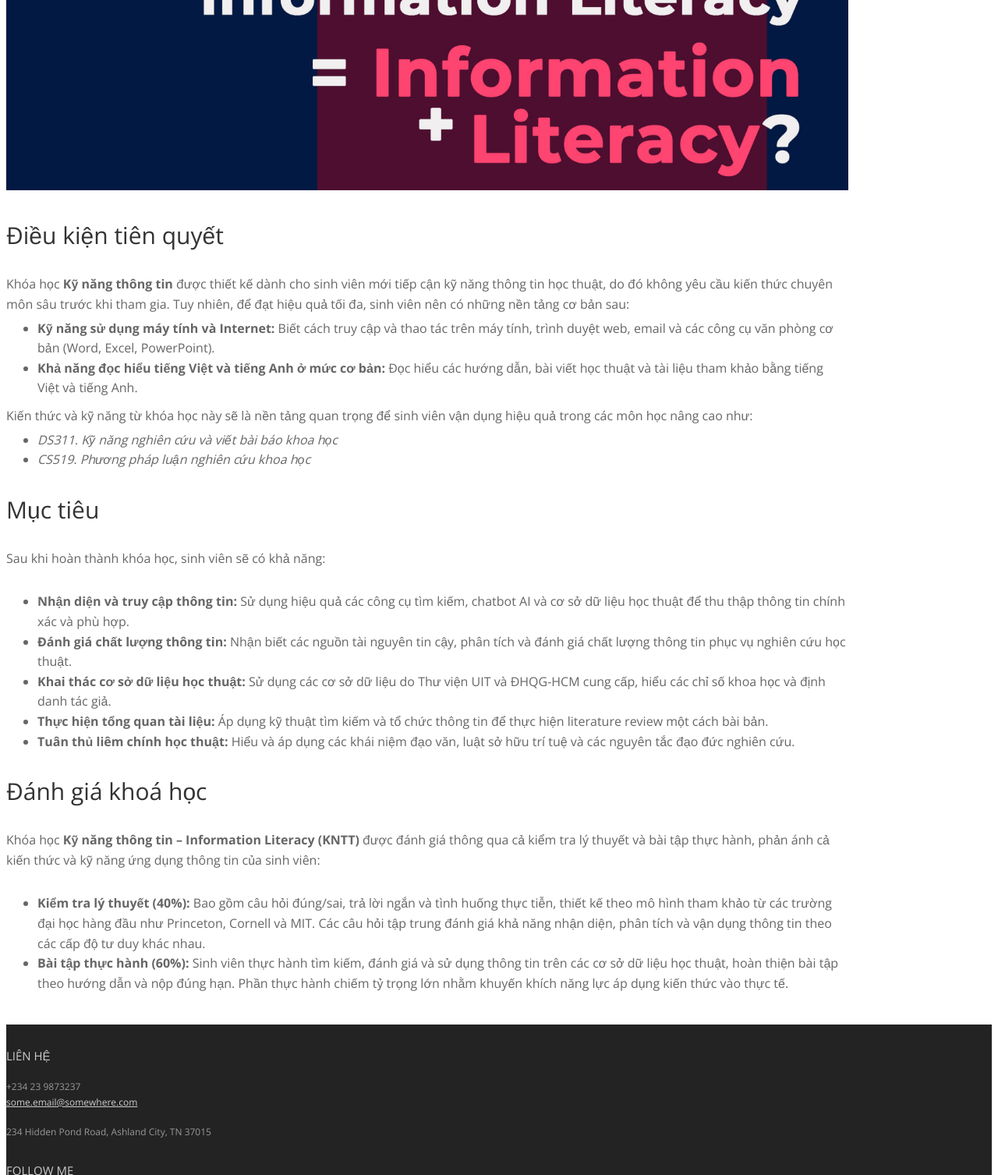
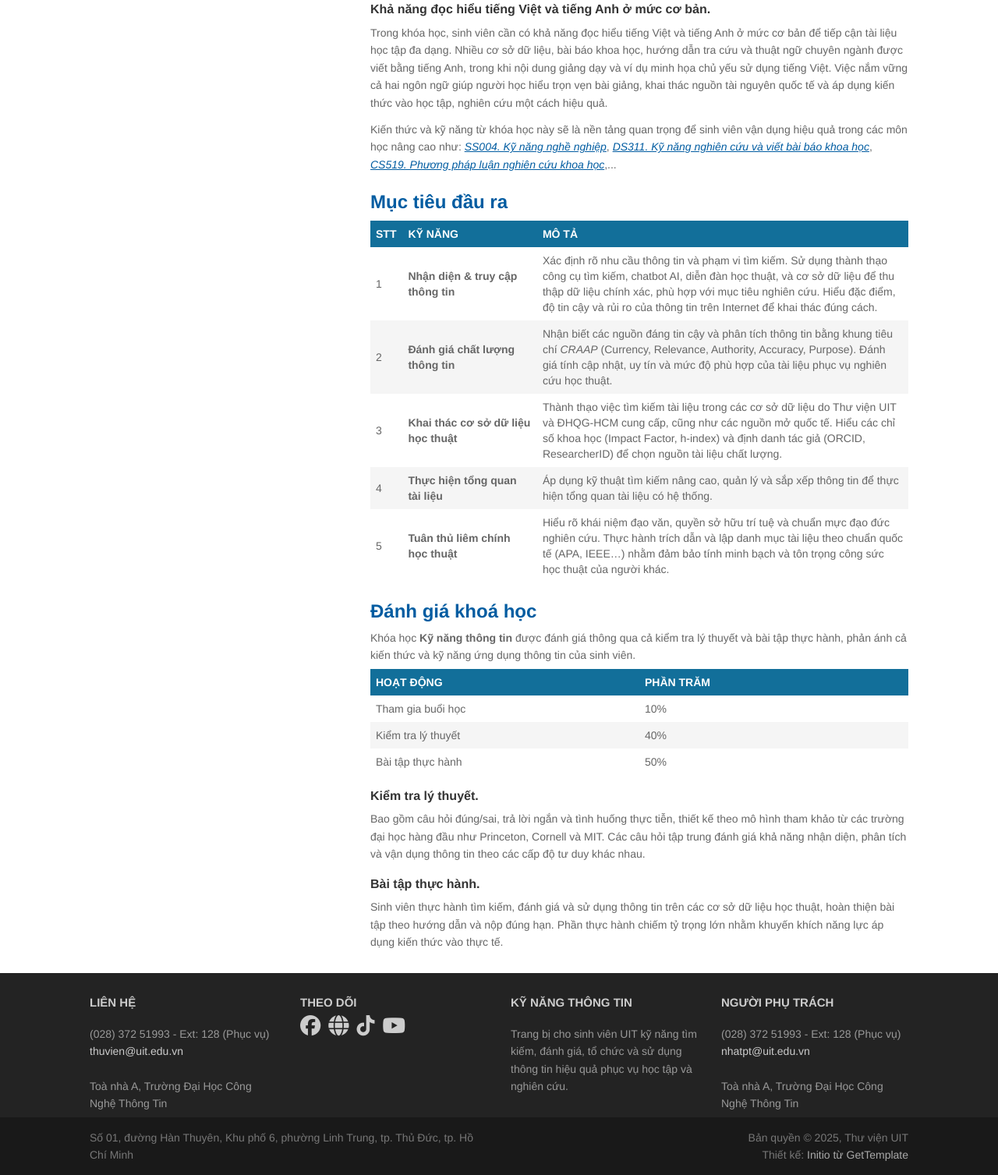
Before and after one commit to haiphan2000/haiphan2000.github.io, a plain HTML site: page about.html in a window 1280 px wide. Shown: the part 1293-2800 px from the top of the page at 78% size. Drawn offline with nearby package versions, Linux system fonts and the light colour scheme; some icons are missing; a web font is replaced by a local one.

```diff
--- a/about.html
+++ b/about.html
@@ -1,26 +1,28 @@
 <!DOCTYPE html>
 <html lang="en">
+
 <head>
 	<meta charset="utf-8">
-	<meta name="viewport"    content="width=device-width, initial-scale=1.0">
+	<meta name="viewport" content="width=device-width, initial-scale=1.0">
 	<meta name="description" content="">
-	<meta name="author"      content="Sergey Pozhilov (GetTemplate.com)">
+	<meta name="author" content="Sergey Pozhilov (GetTemplate.com)">
 
-	<title>Thông tin chính</title>
+	<title>Giới thiệu</title>
 
-	<link rel="shortcut icon" href="assets/images/gt_favicon.png">
+	<link rel="shortcut icon" href="assets/images/uit-lib-logo.png">
 
 	<!-- Bootstrap -->
-	<link href="http://netdna.bootstrapcdn.com/bootstrap/3.0.0/css/bootstrap.no-icons.min.css" rel="stylesheet">
-	<!-- Icon font -->
-	<link href="http://netdna.bootstrapcdn.com/font-awesome/4.0.3/css/font-awesome.css" rel="stylesheet">
+	<link rel="stylesheet" href="assets/css/bootstrap.min.css">
+	<!-- Icons -->
+	<link rel="stylesheet" href="assets/css/icon.css">
 	<!-- Fonts -->
-	<link rel="stylesheet" href="http://fonts.googleapis.com/css?family=Alice|Open+Sans:400,300,700">
+	<link rel="stylesheet" href="assets/css/font.css">
 	<!-- Custom styles -->
 	<link rel="stylesheet" href="assets/css/styles.css">
 
 	<!--[if lt IE 9]> <script src="assets/js/html5shiv.js"></script> <![endif]-->
 </head>
+
 <body>
 
 	<header id="header">
@@ -36,7 +38,10 @@
 			<div class="container-fluid">
 
 				<div class="navbar-header">
-				<button type="button" class="navbar-toggle" data-toggle="collapse" data-target="#bs-example-navbar-collapse-1"> <span class="sr-only">Toggle navigation</span> <span class="icon-bar"></span> <span class="icon-bar"></span> <span class="icon-bar"></span> </button>
+					<button type="button" class="navbar-toggle" data-toggle="collapse"
+						data-target="#bs-example-navbar-collapse-1"> <span class="sr-only">Toggle navigation</span>
+						<span class="icon-bar"></span> <span class="icon-bar"></span> <span class="icon-bar"></span>
+					</button>
 				</div>
 
 				<div class="navbar-collapse collapse">
@@ -48,7 +53,8 @@
 						<li><a href="assignments-exams.html">Đề thi & Bài Tập</a></li>
 						<li><a href="policy.html">Quy định</a></li>
 						<li><a href="resources.html">Tài nguyên học tập</a></li>
-					<li><a href="https://thuvien.uit.edu.vn/" target="_blank" rel="noopener noreferrer">Thư viện @ UIT</a></li>
+						<li><a href="https://thuvien.uit.edu.vn/" target="_blank" rel="noopener noreferrer">Thư viện @
+								UIT</a></li>
 					</ul>
 
 				</div><!--/.nav-collapse -->
@@ -68,8 +74,8 @@
 					<ul class="nav text-right nav-side">
 						<li class="active"><a href="#course-description">Mô tả khoá học</a></li>
 						<li><a href="#learning-outcome">Mục tiêu đầu ra</a></li>
-					<li><a href="#backend">Điều kiện tiên quyết</a></li>
-					<li><a href="#projects">Đánh giá khoá học</a></li>
+						<li><a href="#prerequisite">Điều kiện tiên quyết</a></li>
+						<li><a href="#grading">Đánh giá khoá học</a></li>
 					</ul>
 
 				</aside>
@@ -77,94 +83,217 @@
 
 				<!-- Article main content -->
 				<article class="col-sm-8 maincontent">
-				<h3 id="course-description">Mô tả khoá học</h3>
-				<p>Khóa học <b>Kỹ năng thông tin</b> (Information Literacy) được thiết kế dành riêng cho sinh viên UIT nhằm trang bị những kỹ năng thiết yếu trong việc tìm kiếm, đánh giá và sử dụng thông tin một cách hiệu quả phục vụ học tập và nghiên cứu khoa học. Nội dung khóa học bao gồm các phương pháp tìm kiếm thông tin hiện đại, sử dụng các công cụ số và AI, đánh giá chất lượng nguồn thông tin, khai thác các cơ sở dữ liệu học thuật, thực hiện tổng quan tài liệu (literature review), cũng như hiểu biết về đạo văn, quyền sở hữu trí tuệ và liêm chính học thuật. Khóa học lấy sinh viên làm trung tâm, kết hợp lý thuyết và thực hành, giúp người học phát triển năng lực tự chủ trong nghiên cứu và học tập, phù hợp với tiêu chuẩn quốc tế về Kỹ năng thông tin.</p>
-				<p><img src="assets/images/info_lite.png" alt="" class="" width="100%" ></p>
-				<h3>Điều kiện tiên quyết</h3>
-				<p>Khóa học <strong>Kỹ năng thông tin</strong> được thiết kế dành cho sinh viên mới tiếp cận kỹ năng thông tin học thuật, do đó không yêu cầu kiến thức chuyên môn sâu trước khi tham gia. Tuy nhiên, để đạt hiệu quả tối đa, sinh viên nên có những nền tảng cơ bản sau:</p>
+					<h3 id="course-description" style="margin-top:6px">Mô tả khoá học</h3>
+					<p>Khóa học <b>Kỹ năng thông tin</b> (Information Literacy) được thiết kế dành riêng cho sinh viên
+						UIT nhằm trang bị những kỹ năng thiết yếu trong việc tìm kiếm, đánh giá và sử dụng thông tin một
+						cách hiệu quả phục vụ học tập và nghiên cứu khoa học. Nội dung khóa học bao gồm các phương pháp
+						tìm kiếm thông tin hiện đại, sử dụng các công cụ số và AI, đánh giá chất lượng nguồn thông tin,
+						khai thác các cơ sở dữ liệu học thuật, thực hiện tổng quan tài liệu (literature review), cũng
+						như hiểu biết về đạo văn, quyền sở hữu trí tuệ và liêm chính học thuật. Khóa học lấy sinh viên
+						làm trung tâm, kết hợp lý thuyết và thực hành, giúp người học phát triển năng lực tự chủ trong
+						nghiên cứu và học tập, phù hợp với tiêu chuẩn quốc tế về Kỹ năng thông tin.</p>
+					<p><img src="assets/images/info_lite.png" alt="" class="" width="100%"></p>
+					<h3 id="prerequisite">Điều kiện tiên quyết</h3>
+					<p>Khóa học <strong>Kỹ năng thông tin</strong> được thiết kế dành cho sinh viên mới tiếp cận kỹ năng
+						thông tin học thuật, do đó không yêu cầu kiến thức chuyên môn sâu trước khi tham gia. Tuy nhiên,
+						để đạt hiệu quả tối đa, sinh viên nên có những nền tảng cơ bản sau:</p>
 
-<ul style="margin-top:-25px;margin-bottom:10px;">
-  <li><strong>Kỹ năng sử dụng máy tính và Internet:</strong> Biết cách truy cập và thao tác trên máy tính, trình duyệt web, email và các công cụ văn phòng cơ bản (Word, Excel, PowerPoint).</li>
-  <li><strong>Khả năng đọc hiểu tiếng Việt và tiếng Anh ở mức cơ bản:</strong> Đọc hiểu các hướng dẫn, bài viết học thuật và tài liệu tham khảo bằng tiếng Việt và tiếng Anh.</li>
+					<h4>Kỹ năng sử dụng máy tính và Internet.</h4>
+					<p>Để thực hành hiệu quả các nội dung của khoá học, sinh viên cần có kỹ năng sử
+						dụng máy tính và Internet. Hầu hết hoạt động như tìm kiếm tài liệu học thuật, truy cập cơ sở dữ
+						liệu, đánh giá nguồn tin, hay trích dẫn và quản lý tài liệu đều được thực hiện trên nền tảng số.
+						Ngoài ra, việc nộp bài, trao đổi với giảng viên và cộng tác trực tuyến trong khóa học cũng đòi
+						hỏi người học biết cách truy cập và thao tác trên máy tính, trình duyệt web, email cũng như các
+						công cụ văn phòng cơ bản như Word.</p>
+
+					<h4>Khả năng đọc hiểu tiếng Việt và tiếng Anh ở mức cơ bản.</h4>
+					<p>Trong khóa học, sinh viên cần có khả năng đọc hiểu tiếng Việt và tiếng
+						Anh ở mức cơ bản để tiếp cận tài liệu học tập đa dạng. Nhiều cơ sở dữ liệu, bài báo khoa
+						học, hướng dẫn tra cứu và thuật ngữ chuyên ngành được viết bằng tiếng Anh, trong khi nội
+						dung giảng dạy và ví dụ minh họa chủ yếu sử dụng tiếng Việt. Việc nắm vững cả hai ngôn ngữ
+						giúp người học hiểu trọn vẹn bài giảng, khai thác nguồn tài nguyên quốc tế và áp dụng kiến
+						thức vào học tập, nghiên cứu một cách hiệu quả.</p>
+
+					<p style="margin-top:12px">Kiến thức và kỹ năng từ khóa học này sẽ là nền tảng quan trọng để sinh
+						viên vận dụng hiệu quả
+						trong các môn học nâng cao như: <a style="font-style: italic; text-decoration: underline;"
+							href="https://daa.uit.edu.vn/content/bang-tom-tat-mon-hoc">SS004. Kỹ năng nghề nghiệp</a>,
+						<a style="font-style: italic; text-decoration: underline;"
+							href="https://daa.uit.edu.vn/content/bang-tom-tat-mon-hoc">DS311. Kỹ năng nghiên cứu và viết
+							bài báo khoa học</a>,
+						<a style="font-style: italic; text-decoration: underline;"
+							href="https://daa.uit.edu.vn/content/bang-tom-tat-mon-hoc">CS519. Phương pháp luận nghiên
+							cứu khoa học</a>,...
 						</ul>
 
-<p>Kiến thức và kỹ năng từ khóa học này sẽ là nền tảng quan trọng để sinh viên vận dụng hiệu quả trong các môn học nâng cao như:</p>
+					<h3 id="learning-outcome">Mục tiêu đầu ra</h3>
+					<table>
+						<thead>
+							<tr>
+								<th style="width: 6%;">STT</th>
+								<th style="width: 25%;">Kỹ năng</th>
+								<th>Mô tả</th>
+							</tr>
+						</thead>
+						<tbody>
+							<tr>
+								<td>1</td>
+								<td><strong>Nhận diện & truy cập thông tin</strong></td>
+								<td>
+									Xác định rõ nhu cầu thông tin và phạm vi tìm kiếm. Sử dụng thành thạo công cụ tìm
+									kiếm, chatbot AI,
+									diễn đàn học thuật, và cơ sở dữ liệu để thu thập dữ liệu chính xác, phù hợp với mục
+									tiêu nghiên cứu.
+									Hiểu đặc điểm, độ tin cậy và rủi ro của thông tin trên Internet để khai thác đúng
+									cách.
+								</td>
+							</tr>
+							<tr>
+								<td>2</td>
+								<td><strong>Đánh giá chất lượng thông tin</strong></td>
+								<td>
+									Nhận biết các nguồn đáng tin cậy và phân tích thông tin bằng khung tiêu chí
+									<em>CRAAP</em> (Currency, Relevance, Authority, Accuracy, Purpose).
+									Đánh giá tính cập nhật, uy tín và mức độ phù hợp của tài liệu phục vụ nghiên cứu học
+									thuật.
+								</td>
+							</tr>
+							<tr>
+								<td>3</td>
+								<td><strong>Khai thác cơ sở dữ liệu học thuật</strong></td>
+								<td>
+									Thành thạo việc tìm kiếm tài liệu trong các cơ sở dữ liệu do Thư viện UIT và
+									ĐHQG-HCM cung cấp,
+									cũng như các nguồn mở quốc tế. Hiểu các chỉ số khoa học (Impact Factor,
+									h-index) và
+									định danh tác giả (ORCID, ResearcherID) để chọn nguồn tài liệu chất lượng.
+								</td>
+							</tr>
+							<tr>
+								<td>4</td>
+								<td><strong>Thực hiện tổng quan tài liệu</strong></td>
+								<td>
+									Áp dụng kỹ thuật tìm kiếm nâng cao, quản lý và sắp xếp thông tin để thực hiện
+									tổng quan tài liệu có hệ thống.
+								</td>
+							</tr>
+							<tr>
+								<td>5</td>
+								<td><strong>Tuân thủ liêm chính học thuật</strong></td>
+								<td>
+									Hiểu rõ khái niệm đạo văn, quyền sở hữu trí tuệ và chuẩn mực đạo đức nghiên cứu.
+									Thực hành trích dẫn và lập danh mục tài liệu theo chuẩn quốc tế (APA, IEEE…) nhằm
+									đảm bảo tính minh bạch
+									và tôn trọng công sức học thuật của người khác.
+								</td>
+							</tr>
+						</tbody>
+					</table>
+					<h3 id="grading">Đánh giá khoá học</h3>
+					<p>Khóa học <strong>Kỹ năng thông tin</strong> được đánh giá thông qua cả kiểm tra lý thuyết và bài
+						tập thực hành, phản ánh cả kiến thức và kỹ năng ứng dụng thông tin của sinh viên.</p>
+					<table>
+						<thead>
+							<tr>
+								<th>
+									Hoạt động
+								</th>
+								<th>
+									Phần trăm
+								</th>
+							</tr>
+						</thead>
+						<tbody>
+							<tr>
+								<td data-title="ACTIVITIES: ">
+									Tham gia buổi học
+								</td>
+								<td data-title="PERCENTAGES: ">
 
-<ul style="margin-top:-25px">
-  <li><i>DS311. Kỹ năng nghiên cứu và viết bài báo khoa học</i></li>
-  <li><i>CS519. Phương pháp luận nghiên cứu khoa học</i></li>
-</ul>
-
-				<h3 id="learning-outcome">Mục tiêu</h3>
-				<p>Sau khi hoàn thành khóa học, sinh viên sẽ có khả năng:</p>
-<ul>
-  <li><strong>Nhận diện và truy cập thông tin:</strong> Sử dụng hiệu quả các công cụ tìm kiếm, chatbot AI và cơ sở dữ liệu học thuật để thu thập thông tin chính xác và phù hợp.</li>
-  <li><strong>Đánh giá chất lượng thông tin:</strong> Nhận biết các nguồn tài nguyên tin cậy, phân tích và đánh giá chất lượng thông tin phục vụ nghiên cứu học thuật.</li>
-  <li><strong>Khai thác cơ sở dữ liệu học thuật:</strong> Sử dụng các cơ sở dữ liệu do Thư viện UIT và ĐHQG-HCM cung cấp, hiểu các chỉ số khoa học và định danh tác giả.</li>
-  <li><strong>Thực hiện tổng quan tài liệu:</strong> Áp dụng kỹ thuật tìm kiếm và tổ chức thông tin để thực hiện literature review một cách bài bản.</li>
-  <li><strong>Tuân thủ liêm chính học thuật:</strong> Hiểu và áp dụng các khái niệm đạo văn, luật sở hữu trí tuệ và các nguyên tắc đạo đức nghiên cứu.</li>
-</ul>
-				<h3>Đánh giá khoá học</h3>
-				<p>Khóa học <strong>Kỹ năng thông tin – Information Literacy (KNTT)</strong> được đánh giá thông qua cả kiểm tra lý thuyết và bài tập thực hành, phản ánh cả kiến thức và kỹ năng ứng dụng thông tin của sinh viên:</p>
-<ul>
-  <li>
-    <strong>Kiểm tra lý thuyết (40%):</strong> Bao gồm câu hỏi đúng/sai, trả lời ngắn và tình huống thực tiễn, thiết kế theo mô hình tham khảo từ các trường đại học hàng đầu như Princeton, Cornell và MIT. Các câu hỏi tập trung đánh giá khả năng nhận diện, phân tích và vận dụng thông tin theo các cấp độ tư duy khác nhau.
-  </li>
-  <li>
-    <strong>Bài tập thực hành (60%):</strong> Sinh viên thực hành tìm kiếm, đánh giá và sử dụng thông tin trên các cơ sở dữ liệu học thuật, hoàn thiện bài tập theo hướng dẫn và nộp đúng hạn. Phần thực hành chiếm tỷ trọng lớn nhằm khuyến khích năng lực áp dụng kiến thức vào thực tế.
-  </li>
-</ul>
+									10%
+								</td>
+							</tr>
+							<tr>
+								<td data-title="ACTIVITIES: ">
+									Kiểm tra lý thuyết
+								</td>
+								<td data-title="PERCENTAGES: ">
+									40%
+								</td>
+							</tr>
+							<tr>
+								<td data-title="ACTIVITIES: ">
+									Bài tập thực hành
+								</td>
+								<td data-title="PERCENTAGES: ">
+									50%
+								</td>
+							</tr>
+						</tbody>
+					</table>
+					<h4>Kiểm tra lý thuyết.</h4>
+					<p>Bao gồm câu hỏi đúng/sai, trả lời ngắn và tình
+						huống thực tiễn, thiết kế theo mô hình tham khảo từ các trường đại học hàng đầu như
+						Princeton, Cornell và MIT. Các câu hỏi tập trung đánh giá khả năng nhận diện, phân tích và
+						vận dụng thông tin theo các cấp độ tư duy khác nhau.</p>
+					<h4>Bài tập thực hành.</h4>
+					<p>Sinh viên thực hành tìm kiếm, đánh giá và sử dụng
+						thông tin trên các cơ sở dữ liệu học thuật, hoàn thiện bài tập theo hướng dẫn và nộp đúng
+						hạn. Phần thực hành chiếm tỷ trọng lớn nhằm khuyến khích năng lực áp dụng kiến thức vào thực
+						tế.
+					</p>
+					<br>
 
 				</article>
 				<!-- /Article -->
 
 
 			</div>
-	</div>	<!-- /container -->
+		</div> <!-- /container -->
 
 	</main>
 
-<footer id="footer" class="topspace">
+	<footer id="footer">
 		<div class="container">
 			<div class="row">
 				<div class="col-md-3 widget">
 					<h3 class="widget-title">Liên hệ</h3>
 					<div class="widget-body">
-					<p>+234 23 9873237<br>
-						<a href="mailto:#">some.email@somewhere.com</a><br>
+						<p>(028) 372 51993 - Ext: 128 (Phục vụ)<br>
+							<a href="mailto:#">thuvien@uit.edu.vn</a><br>
 							<br>
-						234 Hidden Pond Road, Ashland City, TN 37015
+							Toà nhà A, Trường Đại Học Công Nghệ Thông Tin
 						</p>
 					</div>
 				</div>
 
 				<div class="col-md-3 widget">
-				<h3 class="widget-title">Follow me</h3>
+					<h3 class="widget-title">Theo dõi</h3>
 					<div class="widget-body">
 						<p class="follow-me-icons">
-						<a href=""><i class="fa fa-twitter fa-2"></i></a>
-						<a href=""><i class="fa fa-dribbble fa-2"></i></a>
-						<a href=""><i class="fa fa-github fa-2"></i></a>
-						<a href=""><i class="fa fa-facebook fa-2"></i></a>
+							<a href="https://www.facebook.com/LibUIT.Fanpage"><i class="fab fa-facebook fa-sm"></i></a>
+							<a href="https://thuvien.uit.edu.vn/"><i class="fas fa-globe fa-sm"></i></a>
+							<a href="https://www.tiktok.com/@lib.uit"><i class="fab fa-tiktok fa-sm"></i></a>
+							<a href="https://www.youtube.com/@libuit"><i class="fab fa-youtube fa-sm"></i></a>
 						</p>
 					</div>
 				</div>
 
 				<div class="col-md-3 widget">
-				<h3 class="widget-title">Text widget</h3>
+					<h3 class="widget-title">Kỹ năng Thông tin</h3>
 					<div class="widget-body">
-					<p>Lorem ipsum dolor sit amet, consectetur adipisicing elit. Atque, nihil natus explicabo ipsum quia iste aliquid repellat eveniet velit ipsa sunt libero sed aperiam id soluta officia asperiores adipisci maxime!</p>
-					<p>Lorem ipsum dolor sit amet, consectetur adipisicing elit. Atque, nihil natus explicabo ipsum quia iste aliquid repellat eveniet velit ipsa sunt libero sed aperiam id soluta officia asperiores adipisci maxime!</p>
+						<p>Trang bị cho sinh viên UIT kỹ năng tìm kiếm, đánh giá, tổ chức và sử dụng thông tin hiệu quả
+							phục vụ học tập và nghiên cứu.</p>
 					</div>
 				</div>
 
 				<div class="col-md-3 widget">
-				<h3 class="widget-title">Form widget</h3>
+					<h3 class="widget-title">Người phụ trách</h3>
 					<div class="widget-body">
-					<p>+234 23 9873237<br>
-						<a href="mailto:#">some.email@somewhere.com</a><br>
+						<p>(028) 372 51993 - Ext: 128 (Phục vụ)<br>
+							<a href="mailto:#">nhatpt@uit.edu.vn</a><br>
 							<br>
-						234 Hidden Pond Road, Ashland City, TN 37015
+							Toà nhà A, Trường Đại Học Công Nghệ Thông Tin
 						</p>
 					</div>
 				</div>
@@ -179,15 +308,15 @@
 
 				<div class="col-md-6 widget">
 					<div class="widget-body">
-					<p>234 Hidden Pond Road, Ashland City, TN 37015 </p>
+						<p>Số 01, đường Hàn Thuyên, Khu phố 6, phường Linh Trung, tp. Thủ Đức, tp. Hồ Chí Minh </p>
 					</div>
 				</div>
 
 				<div class="col-md-6 widget">
 					<div class="widget-body">
 						<p class="text-right">
-						Copyright &copy; 2014, Your awesome name here<br>
-						Design: <a href="http://www.gettemplate.com" rel="designer">Initio by GetTemplate</a> </p>
+							Bản quyền &copy; 2025, Thư viện UIT<br>
+							Thiết kế: <a href="http://www.gettemplate.com" rel="designer">Initio từ GetTemplate</a> </p>
 					</div>
 				</div>
 
@@ -196,10 +325,10 @@
 	</footer>
 
 
-
 	<!-- JavaScript libs are placed at the end of the document so the pages load faster -->
 	<script src="http://ajax.googleapis.com/ajax/libs/jquery/1.10.2/jquery.min.js"></script>
 	<script src="http://netdna.bootstrapcdn.com/bootstrap/3.0.0/js/bootstrap.min.js"></script>
 	<script src="assets/js/template.js"></script>
 </body>
+
 </html>
--- a/assets/css/styles.css
+++ b/assets/css/styles.css
@@ -1,5 +1,6 @@
 html {
   font-size: 100%;
+  scroll-behavior: smooth;
 }
 body {
   font-size: 16px;
@@ -150,12 +151,8 @@
 **********************************************************************/
 p {
   line-height: 1.6em;
-  margin: 0 0 30px 0;
-}
-ul,
-ol {
-  line-height: 1.6em;
-  margin: 0 0 30px 0;
+  margin: 6px 0 6px 0;
+  font-size: 14px;
 }
 blockquote {
   padding: 10px 20px;
@@ -187,13 +184,15 @@
   font-size: 2.25rem;
 }
 h3 {
-  font-size: 30px;
-  font-size: 1.875rem;
-  margin-top: 0;
+  font-size: 24px;
+  margin-top: 24px;
+  font-weight: bold;
+  color: #005CA1;
 }
 h4 {
-  font-size: 24px;
-  font-size: 1.5rem;
+  font-size: 16px;
+  font-weight: bold;
+  margin-top: 18px;
 }
 h5 {
   font-size: 20px;
@@ -804,3 +803,80 @@
     max-width: 1080px;
   }
 }
+
+.table {
+    color: #212529;
+    margin-bottom: 1rem;
+    width: 100%
+}
+
+.table td,.table th {
+    border-top: 1px solid #dee2e6;
+    padding: .5rem;
+    vertical-align: top
+}
+
+.table thead th {
+    border-bottom: 2px solid #dee2e6;
+    vertical-align: bottom
+}
+
+.table tbody+tbody {
+    border-top: 2px solid #dee2e6
+}
+
+.table .thead-dark th {
+    background-color: #343a40;
+    border-color: #454d55;
+    color: #fff
+}
+
+.table .thead-light th {
+    background-color: #e9ecef;
+    border-color: #dee2e6;
+    color: #495057
+}
+
+article.content table {
+    display: table;
+    overflow: auto
+}
+
+table thead {
+    background-color: #126f9a;
+    color: #fff;
+    text-transform: uppercase
+}
+
+table thead th {
+    border: none
+}
+
+table tbody tr:nth-child(odd) {
+    background-color: none
+}
+
+table tbody tr:nth-child(2n) {
+    background-color: #f5f5f5
+}
+
+table tbody td {
+    border: none
+}
+
+table {
+  width: 100%;
+  border-collapse: collapse;
+  table-layout: fixed;
+  font-size: 14px;
+}
+
+table td,
+table th {
+  padding: 7px;       /* space inside each cell */
+}
+
+.sidebar {
+  position: sticky;
+  top: 60px; /* adjust according to header height */
+}
```
Also changed, not shown: index.html (+2 -2 lines). Lines whose indentation alone changed are shown as unchanged.
